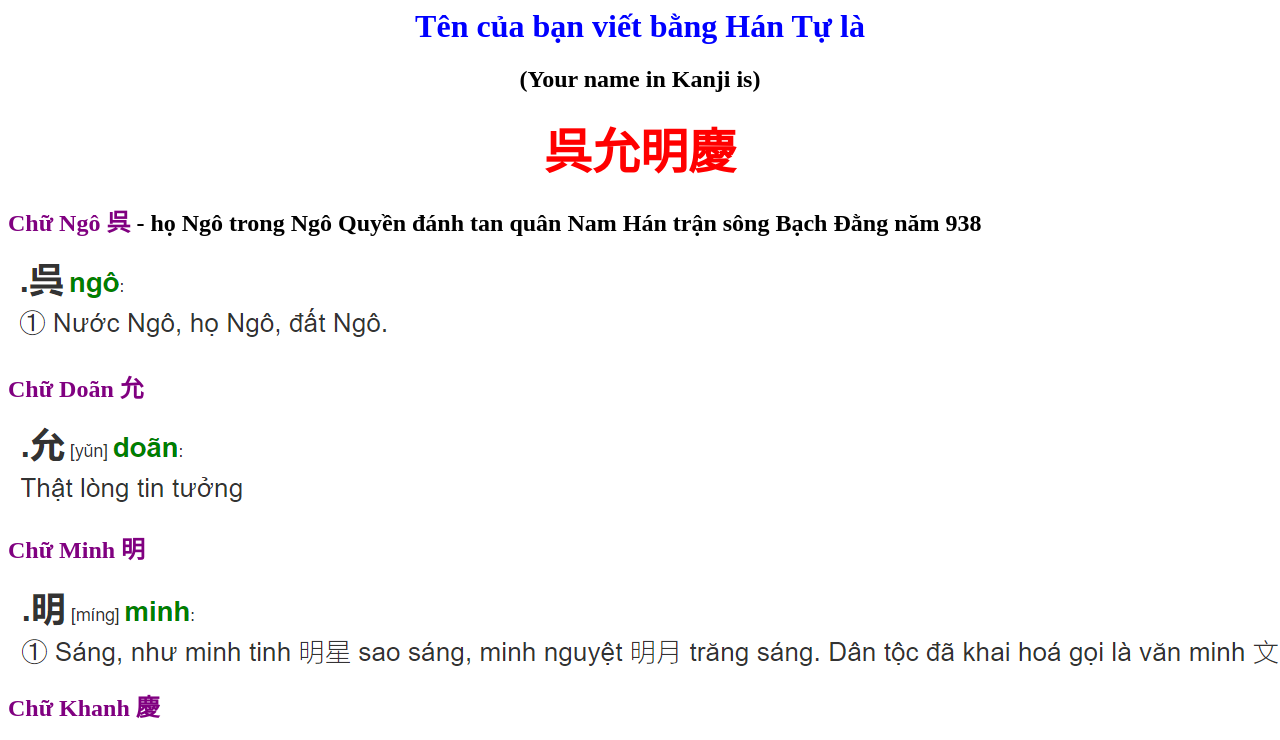
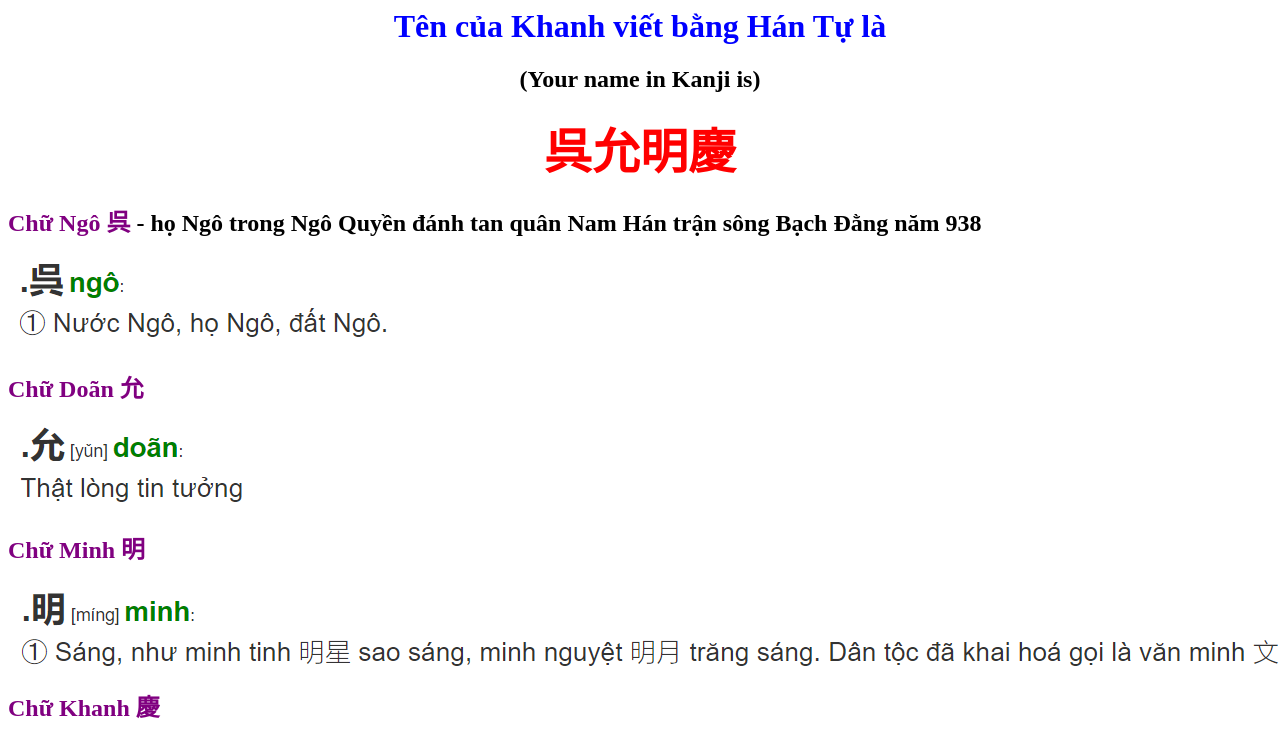
Before and after one commit to DanCodewell/DanCodewell.github.io, a plain HTML site: page index.html in a window 1280 px wide. Shown: the top 740 px of the page. Drawn offline with Linux system fonts and the light colour scheme.

Commit message:
Update index.html

```diff
--- a/index.html
+++ b/index.html
@@ -3,7 +3,7 @@
 		<title> Your name in Kanji </title>
 	</head>
 	<body style = "background-color:white;">
-		<h1 align = "center"><font color = "0000FF">Tên của bạn viết bằng Hán Tự là</font></h1>
+		<h1 align = "center"><font color = "0000FF">Tên của Khanh viết bằng Hán Tự là</font></h1>
 		<h2 align = "center"><font color = "000000"> (Your name in Kanji is) </font></h2>
 		<p align = "center"><font color = "FF0000" size = "15"><b>呉允明慶 </b></font></p>
 		<h2> <font color = "800080">Chữ Ngô 呉 </font> - họ Ngô trong Ngô Quyền đánh tan quân Nam Hán trận sông Bạch Đằng năm 938  </h2>
```
